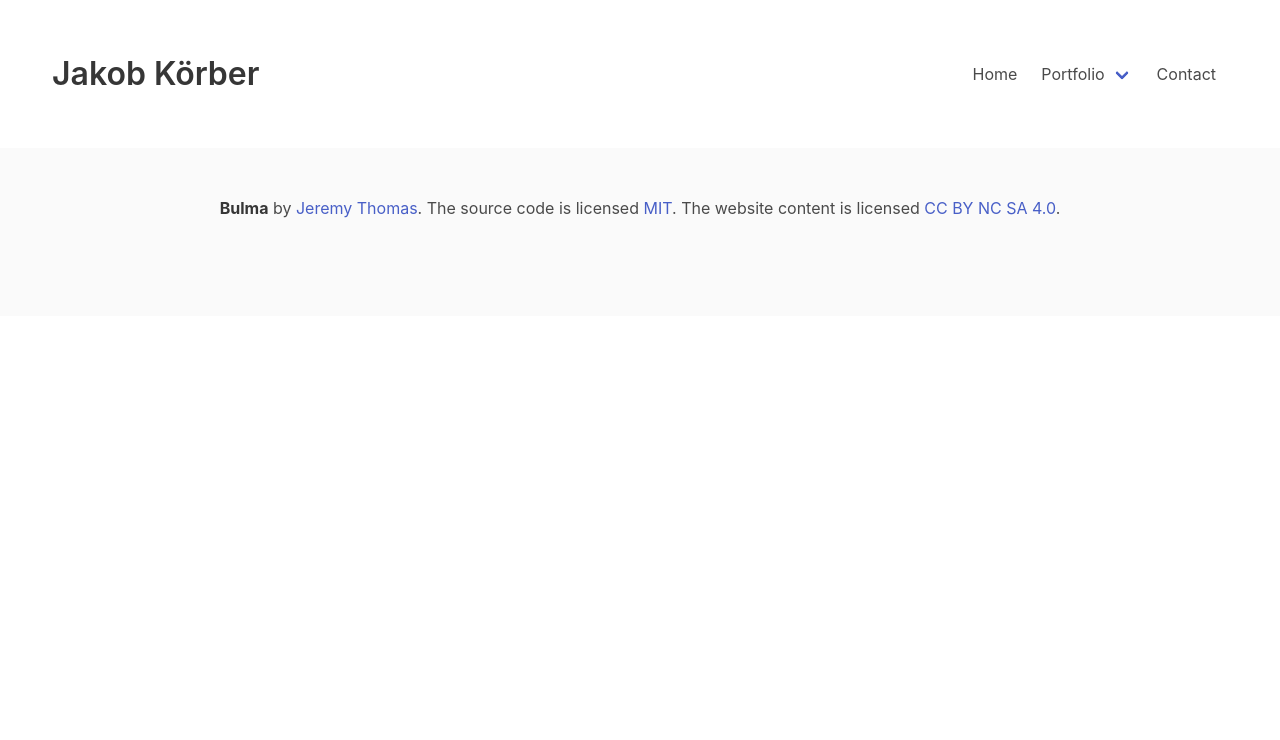
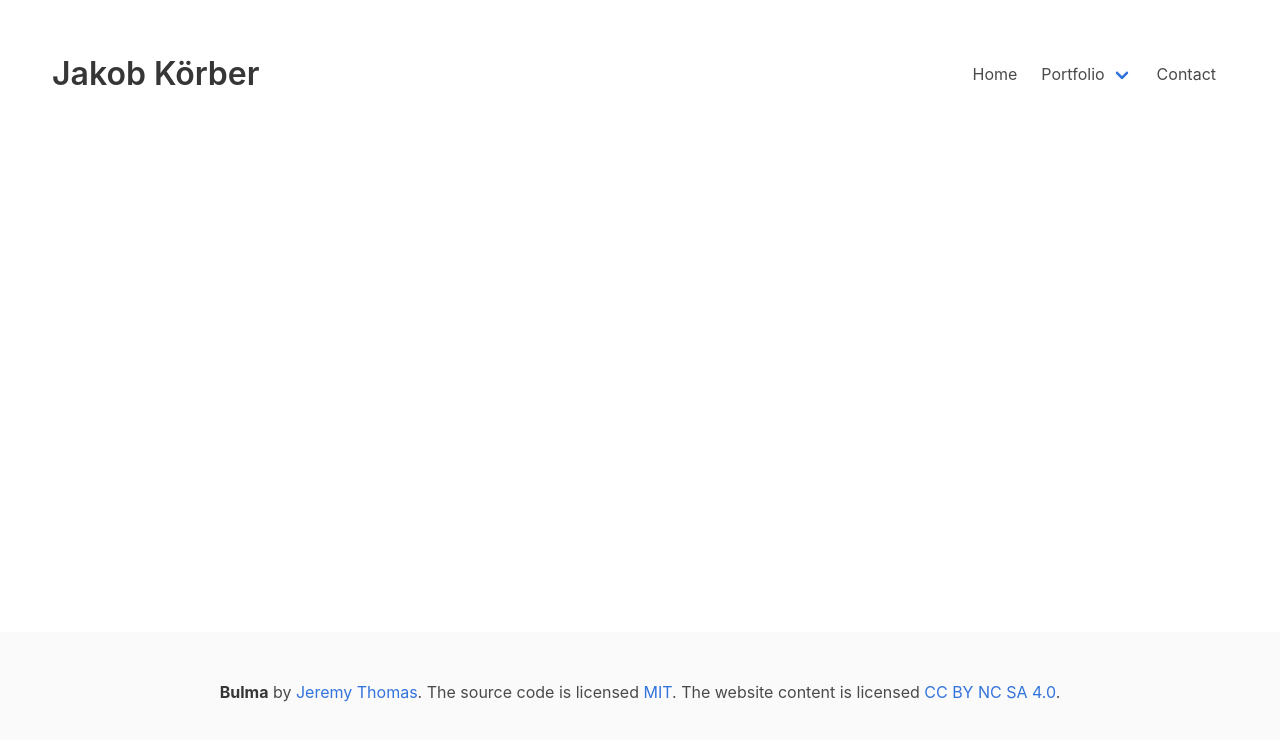
Before and after one commit to jakobkoerber/jakobkoerber.github.io, a plain HTML site: page contact.html in a window 1280 px wide. Drawn offline with nearby package versions, Linux system fonts and the light colour scheme.

Commit message:
Added sticky footer

```diff
--- a/contact.html
+++ b/contact.html
@@ -4,9 +4,21 @@
     <meta charset="utf-8">
     <meta name="viewport" content="width=device-width, initial-scale=1">
     <title>Jakob Körber</title>
-    <link rel="stylesheet" href="https://cdn.jsdelivr.net/npm/bulma@0.9.1/css/bulma.css">
+    <link rel="stylesheet" href="css/bulma.css">
+    <style type="text/css" media="screen">
+        body {
+            display: flex;
+            min-height: 100vh;
+            flex-direction: column;
+        }
+
+        #wrapper {
+            flex: 1;
+        }
+    </style>
 </head>
 <body>
+<div id="wrapper">
     <section class="section">
         <div class="container">
             <nav class="navbar" role="navigation" aria-label="main navigation">
@@ -57,7 +69,7 @@
             </nav>
         </div>
     </section>
-</body>
+</div>
 <footer class="footer">
     <div class="content has-text-centered">
         <p>
@@ -67,4 +79,5 @@
         </p>
     </div>
 </footer>
+</body>
 </html>
```
Also changed, not shown: index.html (+17 -3 lines), portfolio.html (+17 -3 lines). Lines whose indentation alone changed are shown as unchanged.
